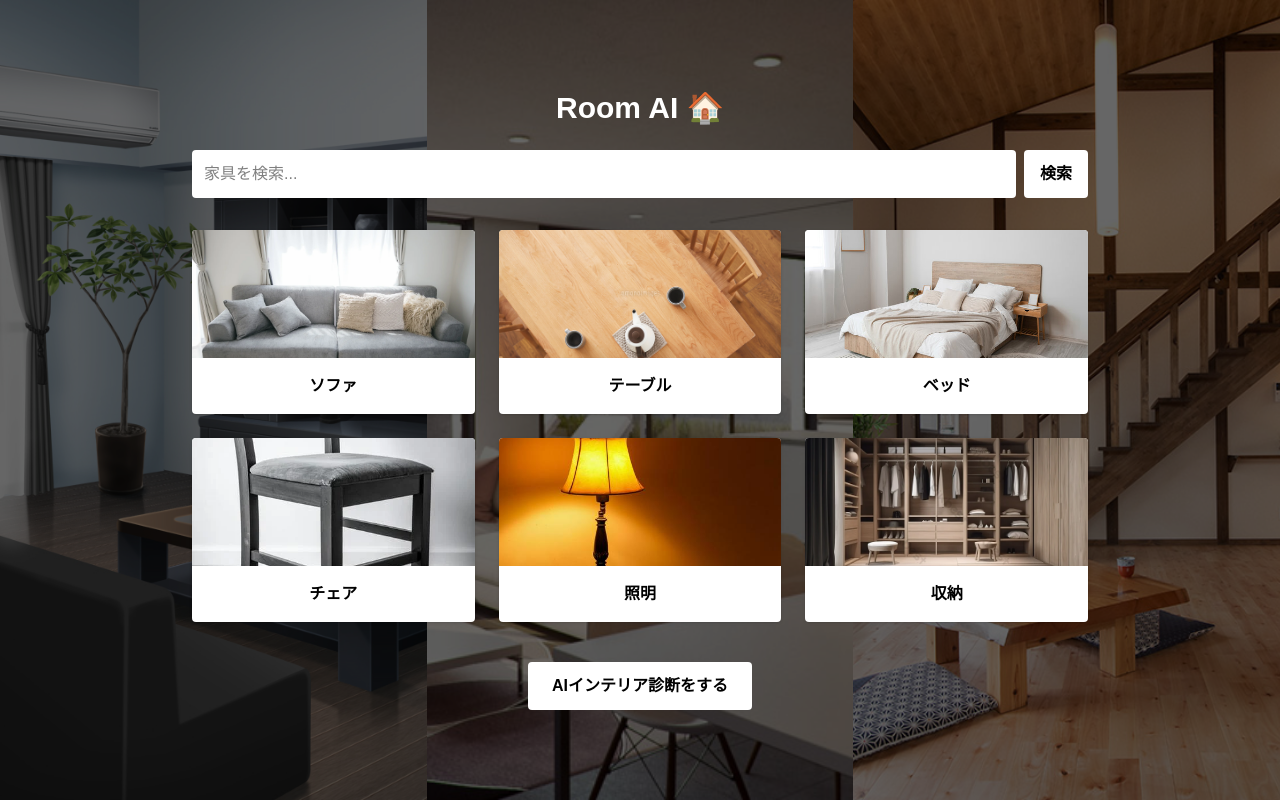
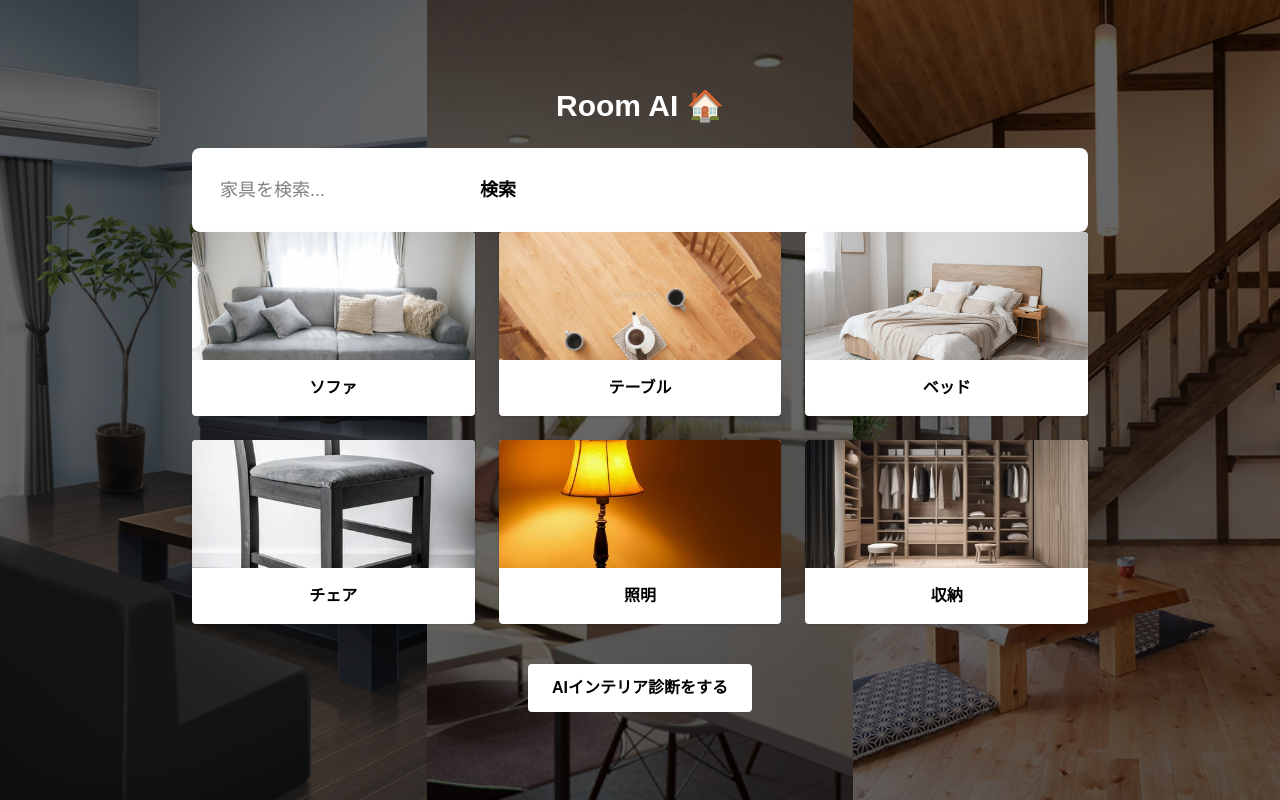
Before and after one commit to 86-create/room-ai, a Next.js app: page / in a window 1280 px wide. Built offline with nearby package versions, Linux system fonts and the light colour scheme.

Commit message:
add framer motion animation

```diff
--- a/src/app/page.js
+++ b/src/app/page.js
@@ -82,29 +82,30 @@ export default function Home() {
             </h1>
 
             {/* 検索バー */}
-            <div className="flex gap-2 mb-8">
+            <form
+  onSubmit={(e) => {
+    e.preventDefault();
+    searchAmazon();
+  }}
+  className="flex-1 p-4 rounded-lg bg-white text-black text-lg"
+>
 
   <input
     type="text"
     placeholder="家具を検索..."
     value={search}
     onChange={(e) => setSearch(e.target.value)}
-    onKeyDown={(e) => {
-      if (e.key === "Enter") {
-        searchAmazon();
-      }
-    }}
     className="flex-1 p-3 rounded bg-white text-black"
   />
 
   <button
-    onClick={searchAmazon}
+    type="submit"
     className="bg-white text-black px-4 rounded font-semibold hover:bg-gray-300"
   >
     検索
   </button>
 
-</div>
+</form>
 
             {/* 家具一覧 */}
             <div className="grid grid-cols-2 md:grid-cols-3 gap-6 mb-10">
```
